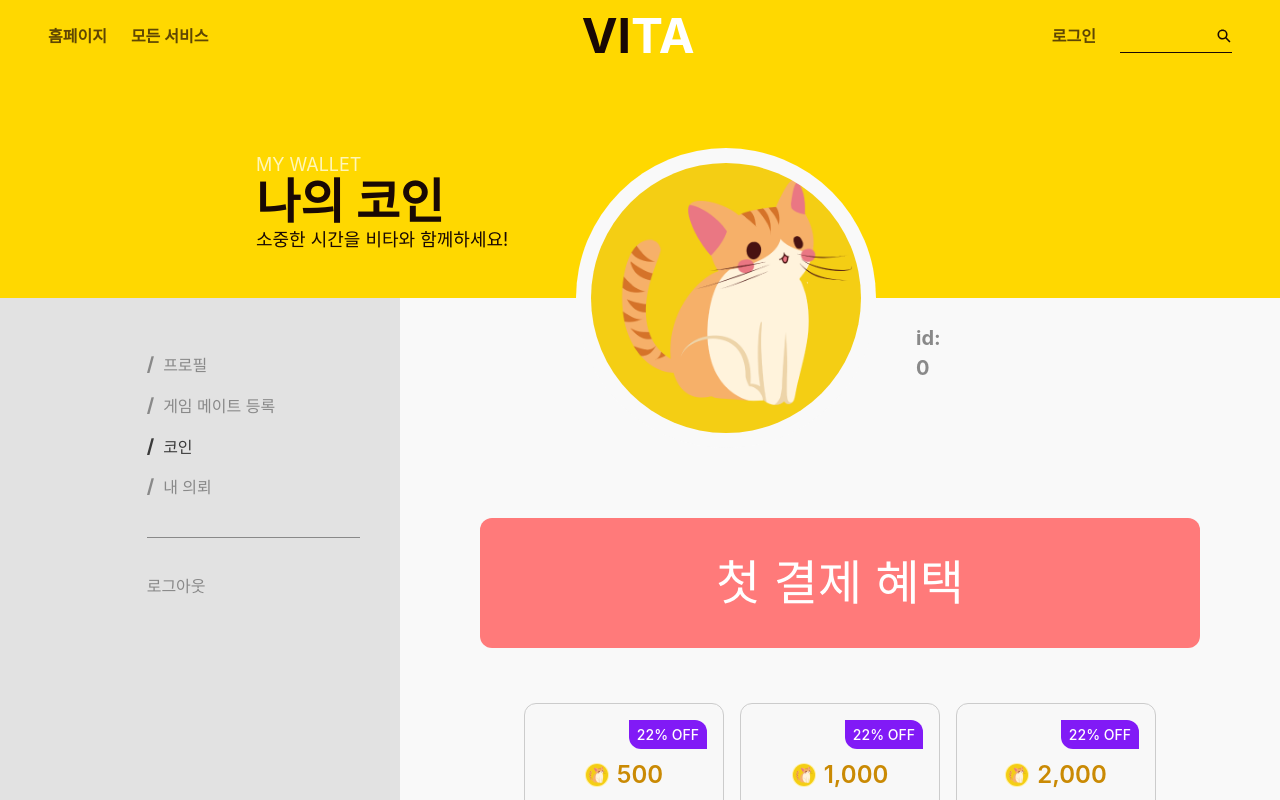
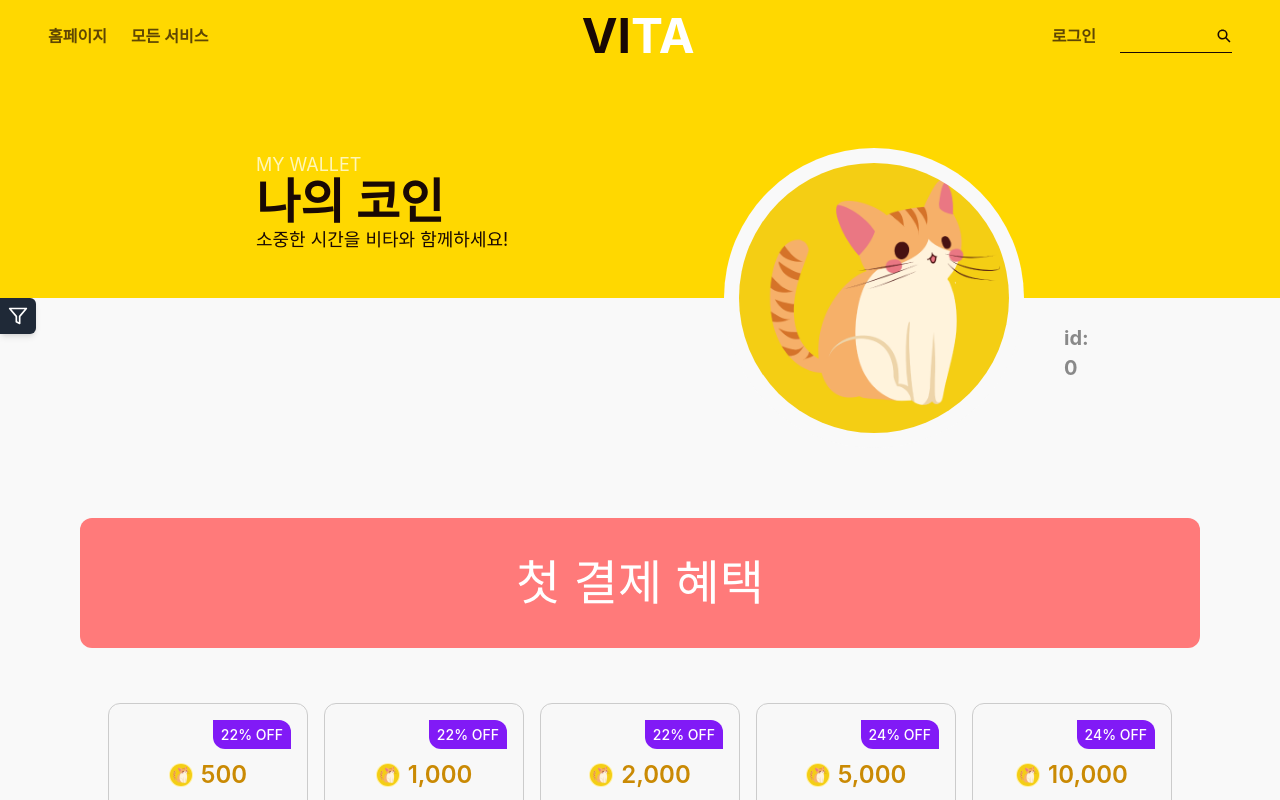
Before and after one commit to oz-main-project-team-02/vita-gamemate-fe, a React (Vite) app: page /user/coin in a window 1280 px wide. Shown: the top 800 px of the page. Built offline with nearby package versions, Linux system fonts and the light colour scheme; no server answers.

Commit message:
💄 design: user/* 페이지 사이드바 토글 형태로 변경,

```diff
--- a/src/components/Common/FilterList.tsx
+++ b/src/components/Common/FilterList.tsx
@@ -1,9 +1,15 @@
 import { authApi } from '@/api';
 import { useUserStore } from '@/config/store';
 import classNames from 'classnames';
+import { FiFilter, FiX } from 'react-icons/fi';
 import { useLocation, useNavigate } from 'react-router-dom';
 
-export default function FilterList() {
+type Props = {
+  isFilterListOpen: boolean;
+  setIsFilterListToggle: () => void;
+};
+
+export default function FilterList({ isFilterListOpen, setIsFilterListToggle }: Props) {
   const navigate = useNavigate();
   const { unSetUser } = useUserStore();
 
@@ -30,7 +36,19 @@ export default function FilterList() {
   };
 
   return (
-    <div className='flex w-[300px] min-w-[300px] flex-col items-end bg-[#e2e2e2] p-10 lg:w-[350px] xl:w-[400px]'>
+    <div
+      className={`relative transform transition-transform duration-300 ease-in-out ${
+        isFilterListOpen ? 'translate-x-0' : '-translate-x-full'
+      } flex h-full w-[300px] min-w-[300px] flex-col items-end bg-[#e2e2e2] p-10 lg:w-[350px] xl:w-[400px]`}
+    >
+      <button
+        onClick={setIsFilterListToggle}
+        className={`absolute -right-[36px] top-0 flex items-center justify-center rounded-r-md bg-gray-800 px-2 py-2 text-sm font-medium text-white shadow-md transition-all duration-300 ease-in-out hover:bg-gray-700`}
+        aria-label={isFilterListOpen ? '필터 조건 숨기기' : '필터 조건 보이기'}
+      >
+        {isFilterListOpen ? <FiX className='h-5 w-5' /> : <FiFilter className='h-5 w-5' />}
+      </button>
+
       <div className='w-2/3'>
         <p className={getNavigateClass('/user/edit-info')} onClick={() => navigate('/user/edit-info')}>
           <big>
@@ -56,6 +74,12 @@ export default function FilterList() {
           </big>{' '}
           &nbsp;내 의뢰
         </p>
+        <p className={getNavigateClass('/user/payments')} onClick={() => navigate('/user/payments')}>
+          <big>
+            <strong>/</strong>
+          </big>{' '}
+          &nbsp;결제 내역
+        </p>
         <br />
         <hr className='h-[1px] border-0 bg-[#898989]' />
         <br />
--- a/src/components/Common/Gender.tsx
+++ b/src/components/Common/Gender.tsx
@@ -7,7 +7,7 @@ type GenderProps = {
 
 export default function Gender({ gender, birthday }: GenderProps) {
   // 한국식 연나이
-  const calculateAge = (gender: string, birthday: string | null): string | number => {
+  const calculateAge = (gender: string | null, birthday: string | null): string | number => {
     if (birthday === null) {
       return gender === 'male' ? '남성' : '여성';
     }
--- a/src/components/Common/ProfileImg.tsx
+++ b/src/components/Common/ProfileImg.tsx
@@ -5,7 +5,7 @@ export default function ProfileImg() {
 
   return (
     <>
-      <div className='absolute -top-[75px] left-[20%] flex w-[150px] gap-10 rounded-full bg-gray-100 md:-top-[100px] md:w-[200px] lg:-top-[125px] lg:w-[250px] xl:-top-[150px] xl:w-[300px]'>
+      <div className='absolute -top-[75px] right-[20%] flex w-[150px] gap-10 rounded-full bg-gray-100 md:-top-[100px] md:w-[200px] lg:-top-[125px] lg:w-[250px] xl:-top-[150px] xl:w-[300px]'>
         <img
           className='cover h-full w-full scale-90 rounded-full'
           src={user.profile_image !== null ? user.profile_image! : '/favicon.png'}
--- a/src/config/store.ts
+++ b/src/config/store.ts
@@ -127,3 +127,13 @@ export const socketStore = create<SocketState>((set) => ({
   socket: null,
   setSocket: (socket: WebSocket) => set({ socket }),
 }));
+
+interface FilterListState {
+  isFilterListOpen: boolean;
+  setIsFilterListToggle: () => void;
+}
+
+export const useFilterListStore = create<FilterListState>((set) => ({
+  isFilterListOpen: false,
+  setIsFilterListToggle: () => set((state) => ({ isFilterListOpen: !state.isFilterListOpen })),
+}));
--- a/src/pages/user/CoinPage.tsx
+++ b/src/pages/user/CoinPage.tsx
@@ -3,24 +3,32 @@ import ProfileImg from '../../components/Common/ProfileImg';
 import CoinBox from '../../components/CoinPage/CoinBox';
 import { CoinPackages } from '@/config/const';
 import FilterList from '@/components/Common/FilterList';
+import { useFilterListStore } from '@/config/store';
 
 export default function CoinPage() {
+  const isFilterListOpen = useFilterListStore((state) => state.isFilterListOpen);
+  const setIsFilterListToggle = useFilterListStore((state) => state.setIsFilterListToggle);
+
   return (
-    <>
+    <div className='h-full w-full'>
       <TitleIntro titleE={'MY WALLET'} titleK={'나의 코인'} content={'소중한 시간을 비타와 함께하세요!'} />
-      <div className='flex w-full'>
+      <div className='flex h-full w-full transition-all duration-300 ease-in-out'>
         {/* 필터 섹션 */}
-        <FilterList />
-
+        <div
+          className={`relative z-30 transition-all duration-300 ease-in-out ${
+            isFilterListOpen ? 'max-w-[300px] lg:max-w-[350px] xl:max-w-[400px]' : 'max-w-0'
+          }`}
+        >
+          <FilterList isFilterListOpen={isFilterListOpen} setIsFilterListToggle={setIsFilterListToggle} />
+        </div>
         {/* 메인 섹션 */}
-        <div className='relative flex-grow bg-gray-100 p-20'>
+        <div className={`relative flex-grow bg-gray-100 p-20 transition-all duration-300 ease-in-out`}>
           <ProfileImg />
           {/* 이벤트 배너 */}
           <div className='mt-[140px]'>
             <button className='mb-[55px] h-[90px] w-full cursor-pointer rounded-xl bg-[#FF7A7A] text-3xl text-[#FFFFFF] lg:h-[110px] lg:text-4xl xl:h-[130px] xl:text-5xl'>
               첫 결제 혜택
             </button>
-
             <div
               className='grid w-full justify-center gap-4'
               style={{
@@ -34,6 +42,6 @@ export default function CoinPage() {
           </div>
         </div>
       </div>
-    </>
+    </div>
   );
 }
--- a/src/pages/user/EditInfoPage.tsx
+++ b/src/pages/user/EditInfoPage.tsx
@@ -2,7 +2,7 @@ import { ChangeEvent, useRef, useState } from 'react';
 import FilterList from '../../components/Common/FilterList';
 import TitleIntro from '../../components/Common/TitleIntro';
 import ProfileImg from '../../components/Common/ProfileImg';
-import { useUserStore } from '@/config/store';
+import { useFilterListStore, useUserStore } from '@/config/store';
 import Nickname from '@/components/EditInfoPage/Nickname';
 import Description from '@/components/EditInfoPage/Description';
 import GenderCheck from '@/components/EditInfoPage/GenderCheck';
@@ -35,6 +35,9 @@ export default function EditInfoPage() {
     gender: user.gender,
     birthday: birthDate === null ? null : `${birthYear}-${birthMonth}-${birthDay}`,
   });
+
+  const isFilterListOpen = useFilterListStore((state) => state.isFilterListOpen);
+  const setIsFilterListToggle = useFilterListStore((state) => state.setIsFilterListToggle);
 
   const handleChangePickedImage = (e: ChangeEvent<HTMLInputElement>) => {
     const file = e.target.files![0];
@@ -96,13 +99,19 @@ export default function EditInfoPage() {
   return (
     <>
       <ToastContainer />
+      <div className='h-full w-full'>
         <TitleIntro titleE={'MY PROFILE'} titleK={'프로필 편집'} content={'멋진 실력을 자랑해주세요!'} />
-      <div className='flex w-full'>
+        <div className='flex h-full w-full transition-all duration-300 ease-in-out'>
           {/* 필터 섹션 */}
-        <FilterList />
-
+          <div
+            className={`relative z-30 transition-all duration-300 ease-in-out ${
+              isFilterListOpen ? 'max-w-[300px] lg:max-w-[350px] xl:max-w-[400px]' : 'max-w-0'
+            }`}
+          >
+            <FilterList isFilterListOpen={isFilterListOpen} setIsFilterListToggle={setIsFilterListToggle} />
+          </div>
           {/* 메인 섹션 */}
-        <div className='relative flex-grow bg-gray-100 p-20'>
+          <div className={`relative flex-grow bg-gray-100 p-20 transition-all duration-300 ease-in-out`}>
             <ProfileImg />
             {/* 이벤트 배너 */}
             <div className='m-auto mt-[140px] max-w-[800px]'>
@@ -156,6 +165,7 @@ export default function EditInfoPage() {
             </div>
           </div>
         </div>
+      </div>
     </>
   );
 }
--- a/src/pages/user/GameMatePage.tsx
+++ b/src/pages/user/GameMatePage.tsx
@@ -2,25 +2,32 @@ import FilterList from '../../components/Common/FilterList';
 import TitleIntro from '../../components/Common/TitleIntro';
 import ProfileImg from '../../components/Common/ProfileImg';
 import GameMateApplicationForm from '@/components/GameMatePage/GameMateApplicationForm';
-import { useUserStore } from '@/config/store';
+import { useFilterListStore, useUserStore } from '@/config/store';
 import { FaGamepad } from 'react-icons/fa';
 import { IoMdAlert } from 'react-icons/io';
 
 export default function GameMatePage() {
   const user = useUserStore((state) => state.user);
-
-  console.log('user', user);
+  const isFilterListOpen = useFilterListStore((state) => state.isFilterListOpen);
+  const setIsFilterListToggle = useFilterListStore((state) => state.setIsFilterListToggle);
 
   return (
     <>
+      <div className='h-full w-full'>
         <TitleIntro titleE='VITA GAMEMATE' titleK='게임 메이트' content='당신의 재능을 보여주세요!' />
-      <div className='flex'>
+        <div className='flex h-full w-full transition-all duration-300 ease-in-out'>
           {/* 필터 섹션 */}
-        <FilterList />
-
+          <div
+            className={`relative z-30 transition-all duration-300 ease-in-out ${
+              isFilterListOpen ? 'max-w-[300px] lg:max-w-[350px] xl:max-w-[400px]' : 'max-w-0'
+            }`}
+          >
+            <FilterList isFilterListOpen={isFilterListOpen} setIsFilterListToggle={setIsFilterListToggle} />
+          </div>
           {/* 메인 섹션 */}
-        <div className='relative flex-grow bg-gray-100 p-20'>
+          <div className={`relative flex-grow bg-gray-100 p-20 transition-all duration-300 ease-in-out`}>
             <ProfileImg />
+            {/* 이벤트 배너 */}
             <div className='m-auto mt-[140px] max-w-[800px]'>
               {user.mate_game_info ? (
                 <div className='mx-auto w-full max-w-md overflow-hidden rounded-lg bg-white shadow-lg'>
@@ -31,7 +38,9 @@ export default function GameMatePage() {
                       </div>
                       <h2 className='text-2xl font-bold text-blue-600'>게임 메이트 안내</h2>
                     </div>
-                  <p className='mb-4 text-gray-600'>현재는 한 가지 게임에 대해서만 게임 메이트로 신청할 수 있습니다.</p>
+                    <p className='mb-4 text-gray-600'>
+                      현재는 한 가지 게임에 대해서만 게임 메이트로 신청할 수 있습니다.
+                    </p>
                     <p className='mb-4 text-gray-600'>
                       추후 업데이트를 통해 다양한 게임에서 메이트로 활동할 수 있도록 준비 중이니 많은 기대 부탁드립니다!
                     </p>
@@ -47,6 +56,7 @@ export default function GameMatePage() {
             </div>
           </div>
         </div>
+      </div>
     </>
   );
 }
--- a/src/pages/user/OrdersPage.tsx
+++ b/src/pages/user/OrdersPage.tsx
@@ -4,19 +4,28 @@ import ProfileImg from '../../components/Common/ProfileImg';
 import Request from '../../components/OrderPage/Request';
 import Response from '../../components/OrderPage/Response';
 import { useState } from 'react';
+import { useFilterListStore } from '@/config/store';
 
 export default function OrdersPage() {
   const [selectButton, setSelectButton] = useState('request');
+  const isFilterListOpen = useFilterListStore((state) => state.isFilterListOpen);
+  const setIsFilterListToggle = useFilterListStore((state) => state.setIsFilterListToggle);
 
   return (
     <>
+      <div className='h-full w-full'>
         <TitleIntro titleE={'MY ORDER'} titleK={'나의 의뢰'} content={'즐거운 매칭을 비타와 함께하세요!'} />
-      <div className='flex w-full'>
+        <div className='flex h-full w-full transition-all duration-300 ease-in-out'>
           {/* 필터 섹션 */}
-        <FilterList />
-
+          <div
+            className={`relative z-30 transition-all duration-300 ease-in-out ${
+              isFilterListOpen ? 'max-w-[300px] lg:max-w-[350px] xl:max-w-[400px]' : 'max-w-0'
+            }`}
+          >
+            <FilterList isFilterListOpen={isFilterListOpen} setIsFilterListToggle={setIsFilterListToggle} />
+          </div>
           {/* 메인 섹션 */}
-        <div className='relative flex-grow bg-gray-100 p-20'>
+          <div className={`relative flex-grow bg-gray-100 p-20 transition-all duration-300 ease-in-out`}>
             <ProfileImg />
             {/* 이벤트 배너 */}
             <div className='m-auto mt-[140px] max-w-[800px]'>
@@ -44,6 +53,7 @@ export default function OrdersPage() {
             </div>
           </div>
         </div>
+      </div>
     </>
   );
 }
--- a/src/pages/user/PaymentsPage.tsx
+++ b/src/pages/user/PaymentsPage.tsx
@@ -1,8 +1,14 @@
 import { client } from '@/api/client';
+import FilterList from '@/components/Common/FilterList';
+import ProfileImg from '@/components/Common/ProfileImg';
+import TitleIntro from '@/components/Common/TitleIntro';
+import { useFilterListStore } from '@/config/store';
 import { useEffect, useState } from 'react';
 
 export default function PaymentsPage() {
   const [payments, setPayments] = useState([]);
+  const isFilterListOpen = useFilterListStore((state) => state.isFilterListOpen);
+  const setIsFilterListToggle = useFilterListStore((state) => state.setIsFilterListToggle);
 
   useEffect(() => {
     (async () => {
@@ -20,6 +26,22 @@ export default function PaymentsPage() {
 
   return (
     <div>
+      <div className='h-full w-full'>
+        <TitleIntro titleE={'MY ORDER'} titleK={'나의 의뢰'} content={'즐거운 매칭을 비타와 함께하세요!'} />
+        <div className='flex h-full w-full transition-all duration-300 ease-in-out'>
+          {/* 필터 섹션 */}
+          <div
+            className={`relative z-30 transition-all duration-300 ease-in-out ${
+              isFilterListOpen ? 'max-w-[300px] lg:max-w-[350px] xl:max-w-[400px]' : 'max-w-0'
+            }`}
+          >
+            <FilterList isFilterListOpen={isFilterListOpen} setIsFilterListToggle={setIsFilterListToggle} />
+          </div>
+          {/* 메인 섹션 */}
+          <div className={`relative flex-grow bg-gray-100 p-20 transition-all duration-300 ease-in-out`}>
+            <ProfileImg />
+            {/* 이벤트 배너 */}
+            <div className='m-auto mt-[140px] max-w-[800px]'>
               <h1>결제 내역</h1>
               <div>결제 내역 7건</div>
               <table role='table'>
@@ -51,5 +73,9 @@ export default function PaymentsPage() {
                 </tbody>
               </table>
             </div>
+          </div>
+        </div>
+      </div>
+    </div>
   );
 }
```
Lines whose indentation alone changed are shown as unchanged.
